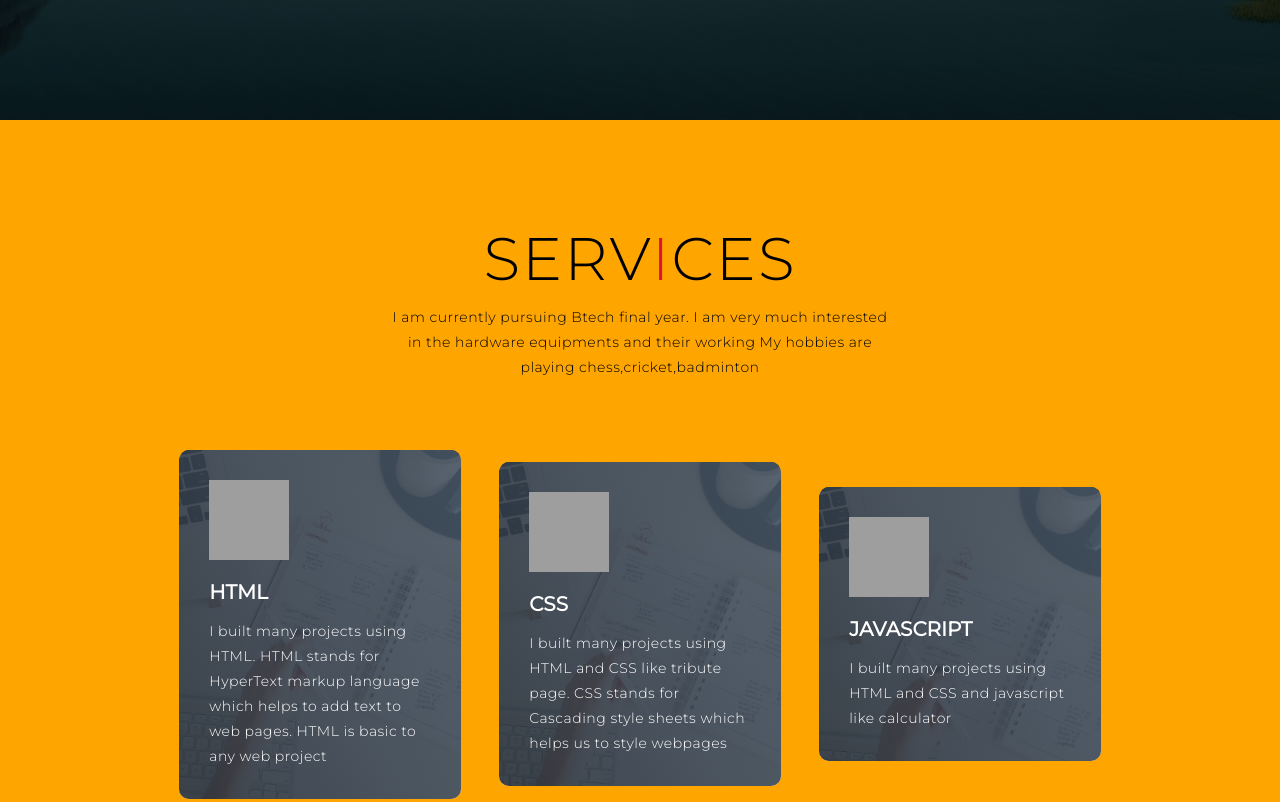
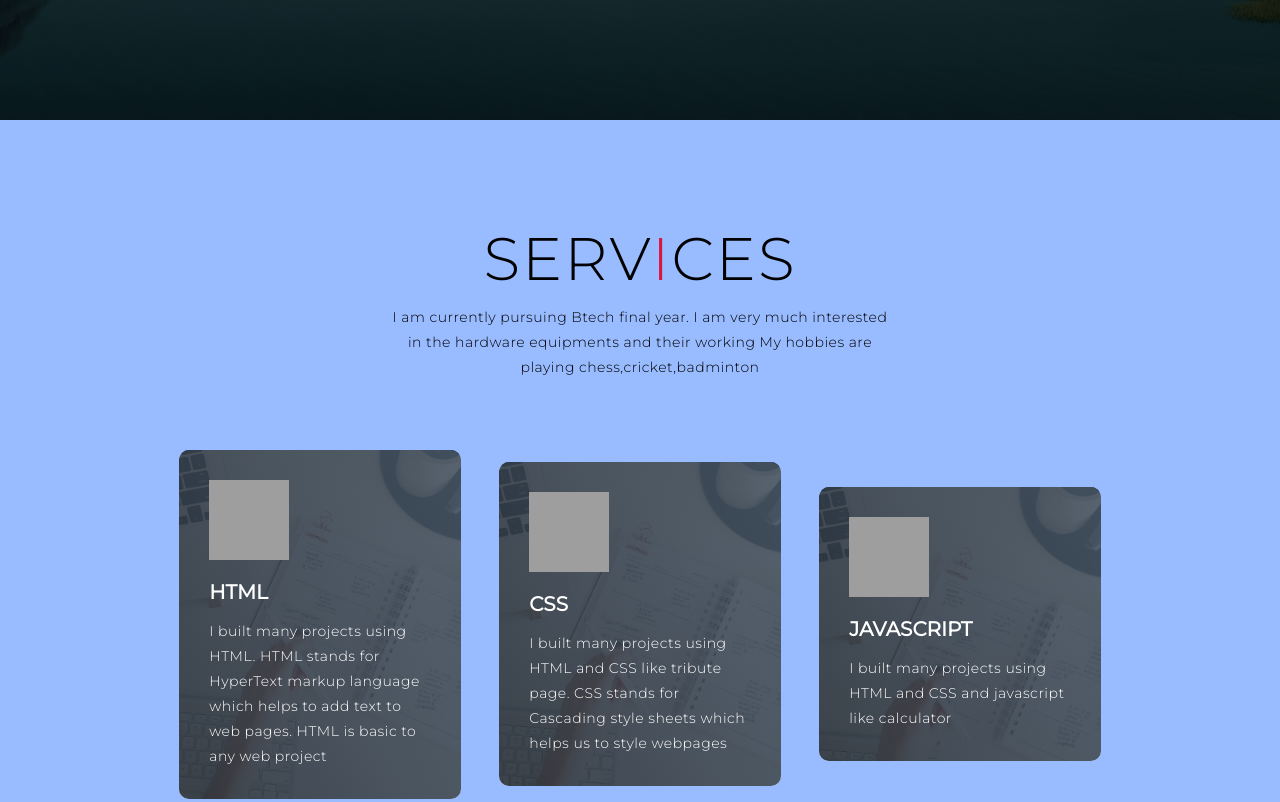
Before and after one commit to bhavanasi433/portfolio, a plain HTML site: page index.html in a window 1280 px wide. Shown: the part 680-1482 px from the top of the page. Drawn offline with Linux system fonts and the light colour scheme; grey boxes are pictures that could not be loaded; a script that the page names is missing; files whose address does not match are found by name.

Commit message:
Update myfile.css

```diff
--- a/myfile.css
+++ b/myfile.css
@@ -271,7 +271,7 @@ p {
 	max-width: 1500px;
 	margin: 0 auto;
 	padding: 100px 0;
-	background-color:orange;
+	background-color: #99bbff;
 }
 #services .service-top {
 	max-width: 500px;
```
